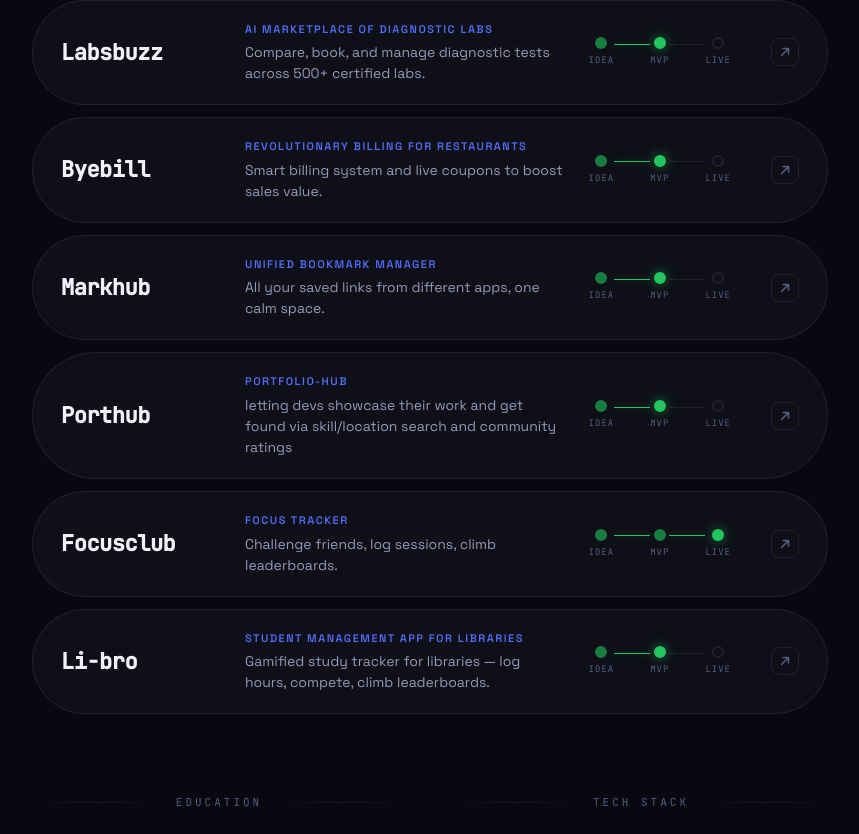
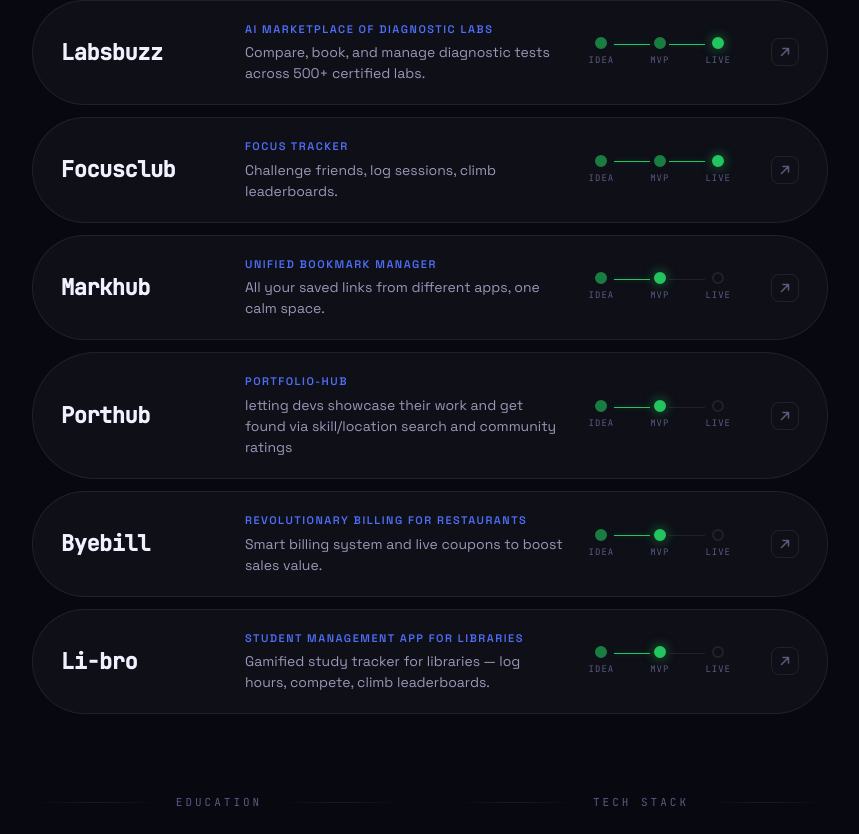
Before and after one commit to reevee07/portfolio, a Next.js app: page / in a window 1280 px wide. Shown: the part 880-1714 px from the top of the page, without its empty margins (210-1069 px from the left). Built offline with nearby package versions, Linux system fonts and the light colour scheme; no server answers.

Commit message:
live labsbuzz

```diff
--- a/app/page.tsx
+++ b/app/page.tsx
@@ -22,11 +22,11 @@ const WHEEL_CIRCLES = [
 ]
 
 const PROJECTS = [
-  { name: 'Labsbuzz',     url: 'https://labsuzz.com',     cat: 'AI Marketplace of Diagnostic Labs',    desc: 'Compare, book, and manage diagnostic tests across 500+ certified labs.',                                  stage: 'mvp'  },
-  { name: 'Byebill',     url: 'https://byebill.in',      cat: 'Revolutionary Billing for Restaurants', desc: 'Smart billing system and live coupons to boost sales value.',                                           stage: 'mvp' },
+  { name: 'Labsbuzz',     url: 'https://labsuzz.com',     cat: 'AI Marketplace of Diagnostic Labs',    desc: 'Compare, book, and manage diagnostic tests across 500+ certified labs.',                                  stage: 'live'  },
+  { name: 'Focusclub',  url: 'https://study-logbook.vercel.app/',  cat: 'Focus Tracker',              desc: 'Challenge friends, log sessions, climb leaderboards.',                                                  stage: 'live' },
   { name: 'Markhub',     url: 'https://markhub.app',     cat: 'Unified Bookmark Manager',              desc: 'All your saved links from different apps, one calm space.',                                             stage: 'mvp' },
   { name: 'Porthub', url: '', cat: 'Portfolio-hub',              desc: ' letting devs showcase their work and get found via skill/location search and community ratings',                                    stage: 'mvp' },
-  { name: 'Focusclub',  url: 'https://study-logbook.vercel.app/',  cat: 'Focus Tracker',              desc: 'Challenge friends, log sessions, climb leaderboards.',                                                  stage: 'live' },
+  { name: 'Byebill',     url: 'https://byebill.in',      cat: 'Revolutionary Billing for Restaurants', desc: 'Smart billing system and live coupons to boost sales value.',                                           stage: 'mvp'  },
   { name: 'Li-bro',      url: '#',                       cat: 'Student Management App for Libraries',  desc: 'Gamified study tracker for libraries — log hours, compete, climb leaderboards.', stage: 'mvp' },
 ]
 
```
